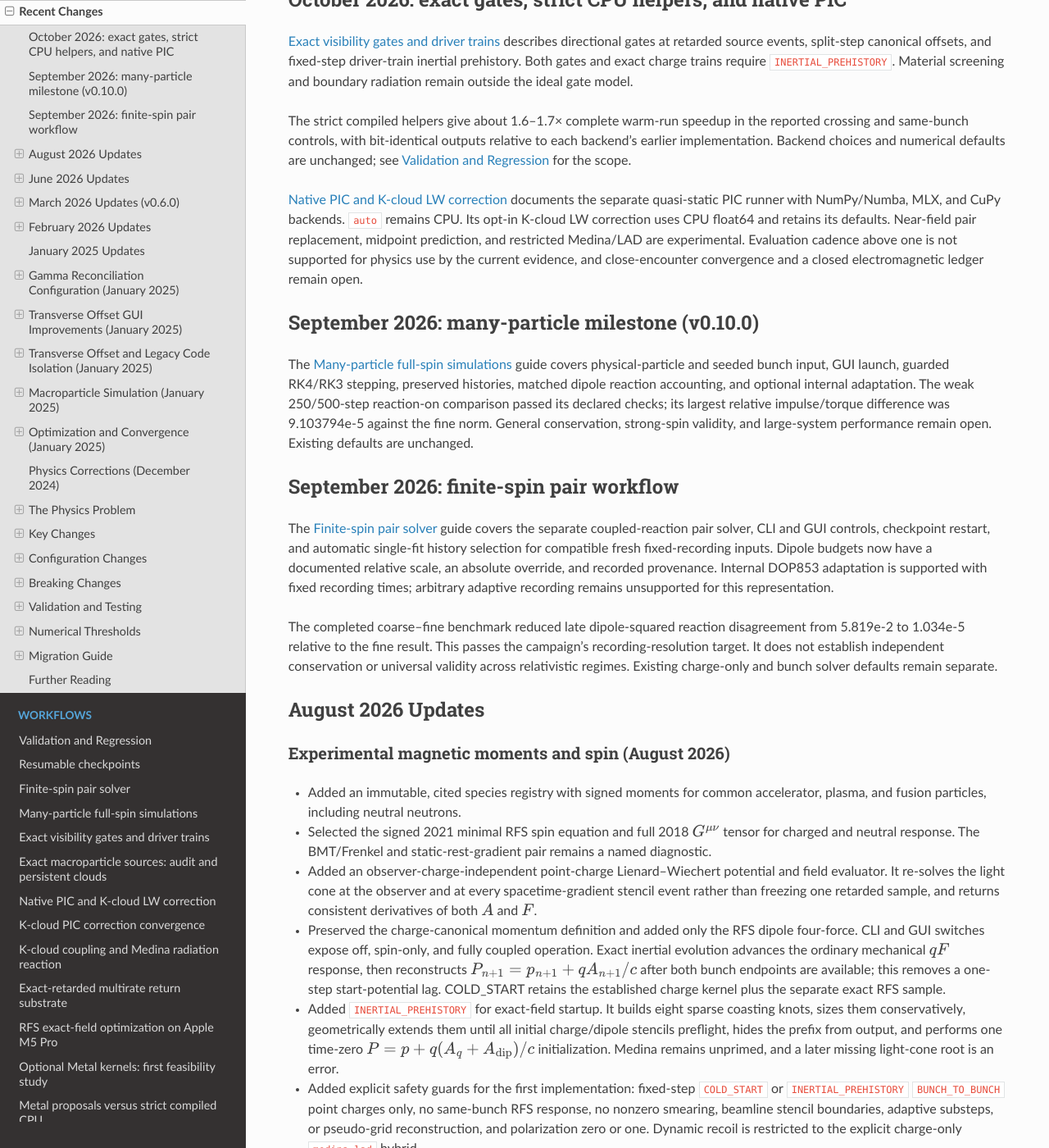
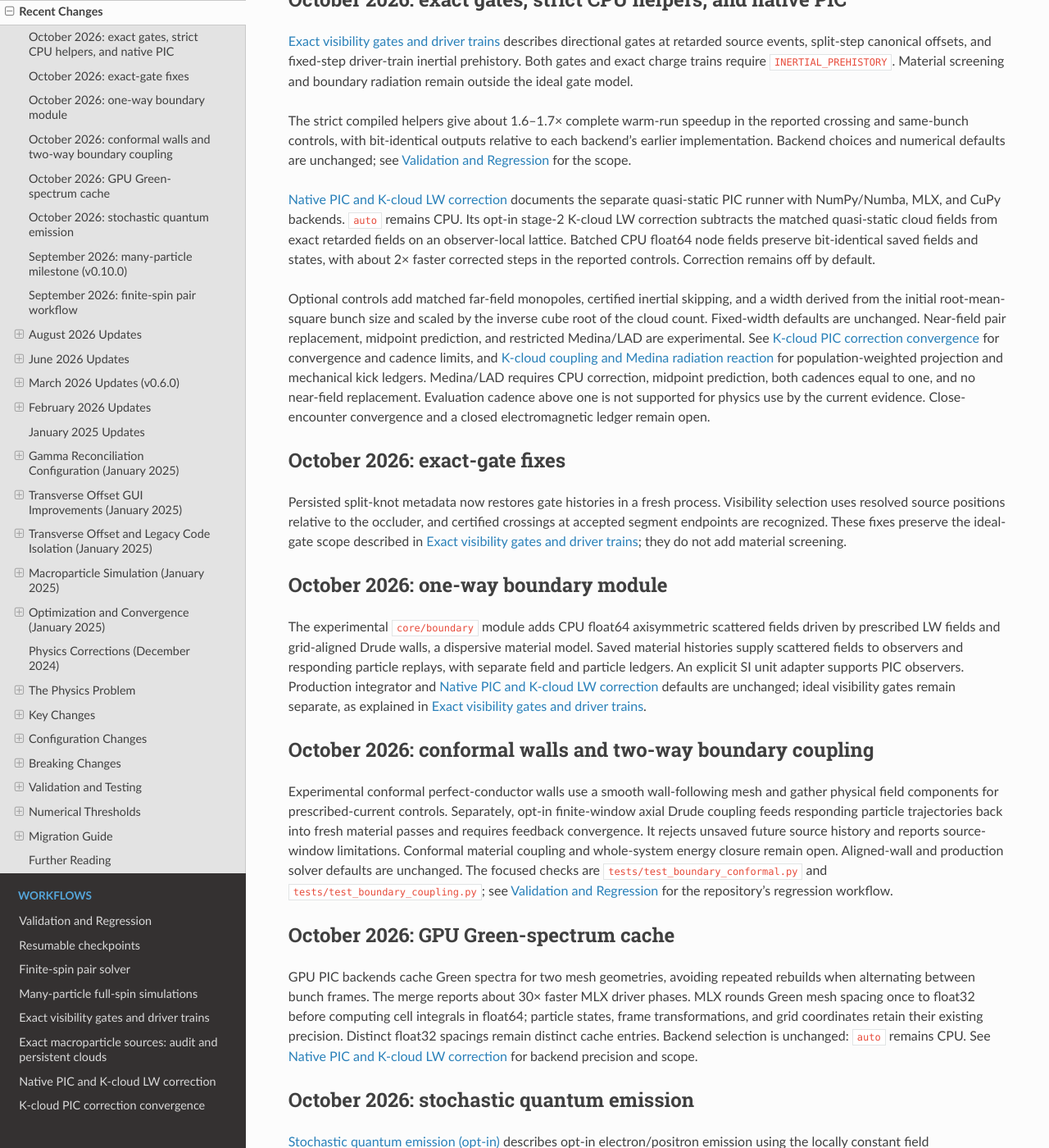
Before and after one commit to benfolsom/LW_integrator, a Sphinx documentation site: the page built from docs/source/recent_changes.rst, in a window 1280 px wide and 1400 px high, scrolled down 297 px. Shown: the whole window at 82% size. Built offline with Sphinx 7.4.7 and the Read the Docs theme 3.1.0, drawn with Linux system fonts in a browser that asks for light colours; pages that are not in the unit, such as notebooks, are missing from menus; some of the changed text lies outside the part shown.

Commit message:
Changelog and recent changes: catch up October merges

```diff
--- a/docs/source/recent_changes.rst
+++ b/docs/source/recent_changes.rst
@@ -23,12 +23,85 @@ relative to each backend's earlier implementation. Backend choices and
 numerical defaults are unchanged; see :doc:`validation` for the scope.
 
 :doc:`native_pic` documents the separate quasi-static PIC runner with
-NumPy/Numba, MLX, and CuPy backends. ``auto`` remains CPU. Its opt-in K-cloud
-LW correction uses CPU float64 and retains its defaults. Near-field pair
-replacement, midpoint prediction, and restricted Medina/LAD are experimental.
+NumPy/Numba, MLX, and CuPy backends. ``auto`` remains CPU. Its opt-in stage-2
+K-cloud LW correction subtracts the matched quasi-static cloud fields from exact
+retarded fields on an observer-local lattice. Batched CPU float64 node fields
+preserve bit-identical saved fields and states, with about 2× faster corrected
+steps in the reported controls. Correction remains off by default.
+
+Optional controls add matched far-field monopoles, certified inertial skipping,
+and a width derived from the initial root-mean-square bunch size and scaled by
+the inverse cube root of the cloud count. Fixed-width defaults are unchanged.
+Near-field pair replacement, midpoint prediction, and restricted Medina/LAD
+are experimental. See :doc:`pic_correction_convergence` for convergence and
+cadence limits, and :doc:`pic_correction_coupling` for population-weighted
+projection and mechanical kick ledgers. Medina/LAD requires CPU correction,
+midpoint prediction, both cadences equal to one, and no near-field replacement.
 Evaluation cadence above one is not supported for physics use by the current
-evidence, and close-encounter convergence and a closed electromagnetic ledger
+evidence. Close-encounter convergence and a closed electromagnetic ledger
 remain open.
+
+October 2026: exact-gate fixes
+------------------------------
+
+Persisted split-knot metadata now restores gate histories in a fresh process.
+Visibility selection uses resolved source positions relative to the occluder,
+and certified crossings at accepted segment endpoints are recognized. These
+fixes preserve the ideal-gate scope described in :doc:`exact_path`; they do
+not add material screening.
+
+October 2026: one-way boundary module
+-------------------------------------
+
+The experimental ``core/boundary`` module adds CPU float64 axisymmetric
+scattered fields driven by prescribed LW fields and grid-aligned Drude walls,
+a dispersive material model. Saved material histories supply scattered fields
+to observers and responding particle replays, with separate field and particle
+ledgers. An explicit SI unit adapter supports PIC observers. Production
+integrator and :doc:`native_pic` defaults are unchanged; ideal visibility
+gates remain separate, as explained in :doc:`exact_path`.
+
+October 2026: conformal walls and two-way boundary coupling
+-----------------------------------------------------------
+
+Experimental conformal perfect-conductor walls use a smooth wall-following
+mesh and gather physical field components for prescribed-current controls.
+Separately, opt-in finite-window axial Drude coupling feeds responding particle
+trajectories back into fresh material passes and requires feedback convergence.
+It rejects unsaved future source history and reports source-window limitations.
+Conformal material coupling and whole-system energy closure remain open.
+Aligned-wall and production solver defaults are unchanged. The focused checks
+are ``tests/test_boundary_conformal.py`` and ``tests/test_boundary_coupling.py``;
+see :doc:`validation` for the repository's regression workflow.
+
+October 2026: GPU Green-spectrum cache
+--------------------------------------
+
+GPU PIC backends cache Green spectra for two mesh geometries, avoiding repeated
+rebuilds when alternating between bunch frames. The merge reports about 30×
+faster MLX driver phases. MLX rounds Green mesh spacing once to float32 before
+computing cell integrals in float64; particle states, frame transformations,
+and grid coordinates retain their existing precision. Distinct float32
+spacings remain distinct cache entries. Backend selection is unchanged:
+``auto`` remains CPU. See :doc:`native_pic` for backend precision and scope.
+
+October 2026: stochastic quantum emission
+-----------------------------------------
+
+:doc:`stochastic_quantum_emission` describes opt-in electron/positron emission
+using the locally constant field approximation (LCFA), seeded photon logs,
+on-shell recoil, an unresolved-background impulse ledger, and checkpointed
+random-generator state. Zero-spin fixed-RK4 native pairs and fixed-step sampled
+``BUNCH_TO_BUNCH`` runs are supported. Reversible threshold activation uses
+hysteresis; enabled quantum mode scales continuous reaction below activation,
+and emission intervals are subdivided to respect the probability cap.
+Disabled deterministic behavior is unchanged.
+
+The general exact ``INERTIAL_PREHISTORY`` path rejects stochastic emission
+until recoil kicks can be recorded as split velocity knots. Finite-spin recoil,
+closed electron–ion conservation, and material/crystal spectrum validation
+remain open. The emission guide also replaces private validation-note paths
+with descriptions of the notes held outside the repository.
 
 September 2026: many-particle milestone (v0.10.0)
 --------------------------------------------------------
```
Also changed, not shown: CHANGELOG.md (+51 -0 lines).
